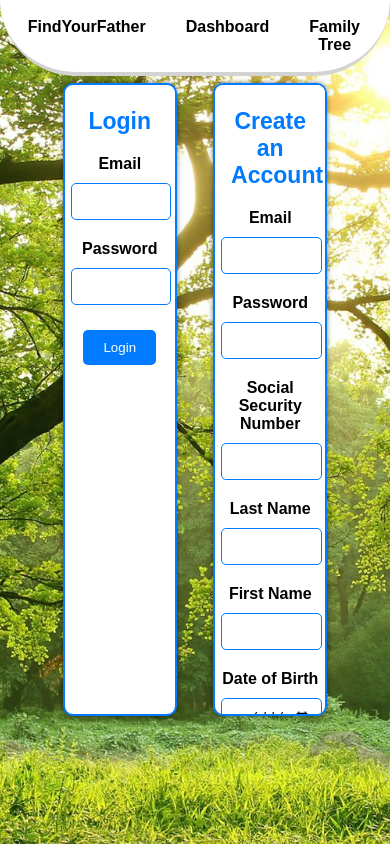
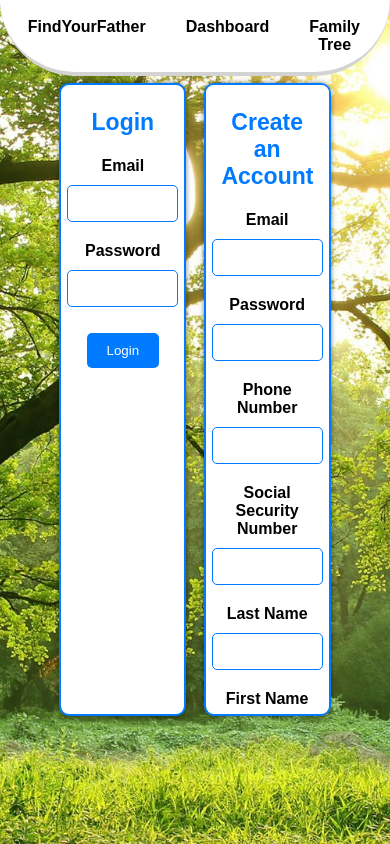
Before and after one commit to Korrigan-EISTI/FindYourFather, an Angular app in the folder frontend/: page /auth in a window 390 px wide. Built offline with nearby package versions, Linux system fonts and the light colour scheme.

Commit message:
Phone Number updates

```diff
--- a/frontend/src/app/components/auth/auth.component.css
+++ b/frontend/src/app/components/auth/auth.component.css
@@ -2,8 +2,8 @@
 	display: flex;
 	justify-content: space-between;
 	height: 75vh;
-	padding-left: 14%;
-	padding-right: 14%;
+	padding-left: 13%;
+	padding-right: 13%;
 }
 
 .left-column,
@@ -17,7 +17,7 @@
 	flex: 1;
 	box-shadow: 0px 0px 5px rgba(0, 0, 0, 0.5);
 	overflow-y: auto;
-	max-width: 35%;
+	max-width: 60%;
 }
 
 .right-column::-webkit-scrollbar {
--- a/frontend/src/app/components/auth/auth.component.html
+++ b/frontend/src/app/components/auth/auth.component.html
@@ -24,6 +24,10 @@
 			<div class="form-group">
 				<label for="password">Password</label>
 				<input type="password" id="password" name="password" [(ngModel)]="formData.password" required>
+			</div>
+			<div class="form-group">
+				<label for="phoneNumber">Phone Number</label>
+				<input type="number" id="phoneNumber" name="phoneNumber" [(ngModel)]="formData.phoneNumber" required>
 			</div>
 			<div class="form-group">
 				<label for="ssn">Social Security Number</label>
```
